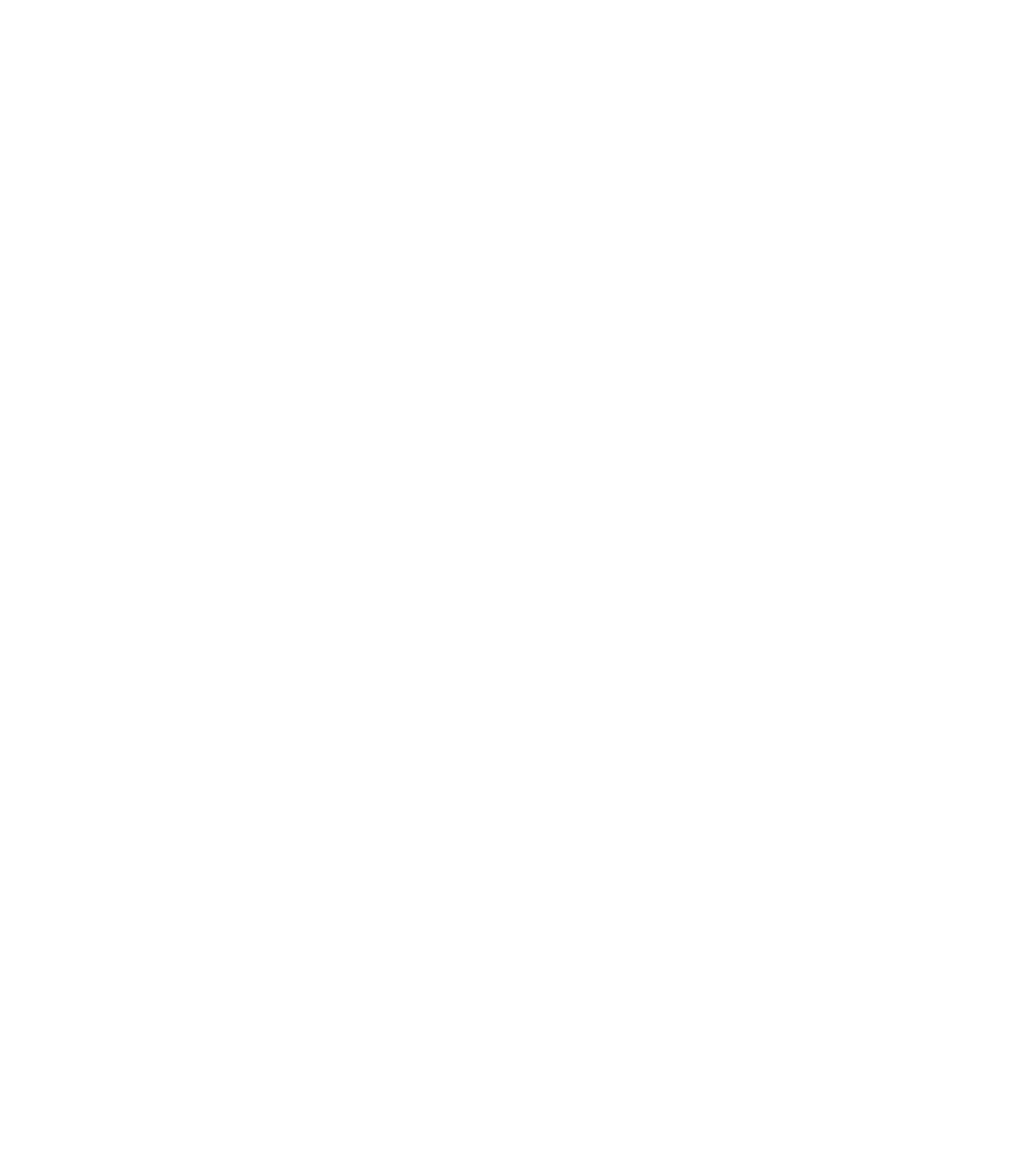
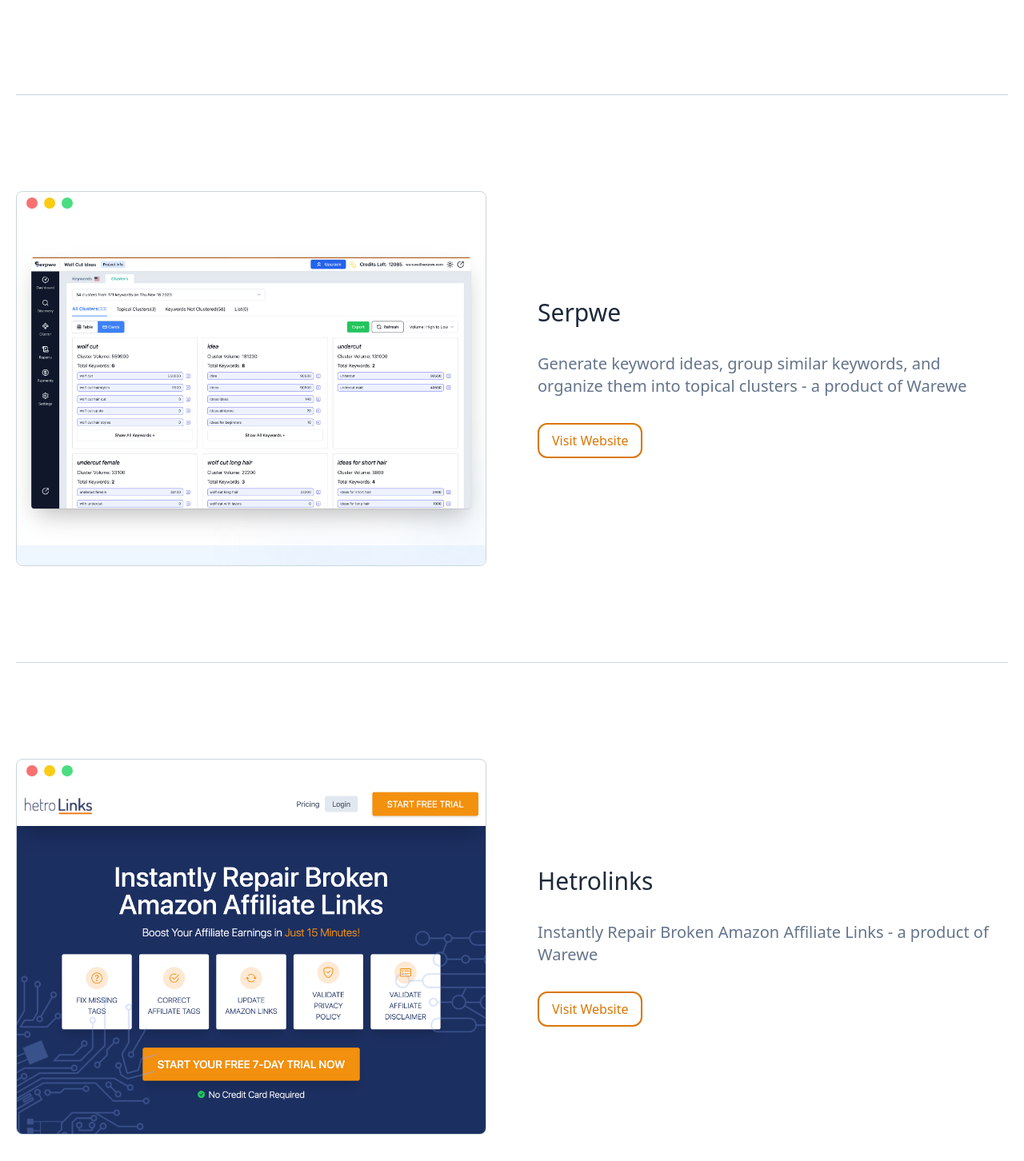
Before and after one commit to nrjdalal/v0.nrjdalal.com, a Next.js app: page / in a window 1280 px wide. Shown: the part 1278-2730 px from the top of the page at 80% size. Before the commit the page ends 1396 px from the top, so only its background shows below. Built offline with nearby package versions, Linux system fonts and the light colour scheme.

Commit message:
more websites

```diff
--- a/src/app/page.tsx
+++ b/src/app/page.tsx
@@ -29,7 +29,7 @@ const Page = () => {
       </div>
 
       {
-        // ~ Skills
+        // ~ rdt.li
       }
       <div className="mx-5 flex flex-col border-t border-slate-300 lg:py-10">
         <div className="grid gap-x-16 gap-y-12 py-20 lg:grid-cols-2">
@@ -39,7 +39,12 @@ const Page = () => {
               <div className="h-3.5 w-3.5 rounded-full bg-yellow-400" />
               <div className="h-3.5 w-3.5 rounded-full bg-green-400" />
             </div>
-            <Image src="/rdt.li.png" alt="Next.js" width={1080} height={1920} />
+            <Image
+              src="/rdt.li.png"
+              alt="Redirect Link"
+              width={1080}
+              height={1920}
+            />
           </div>
 
           <div className="flex flex-col justify-center font-medium">
@@ -60,6 +65,82 @@ const Page = () => {
           </div>
         </div>
       </div>
+
+      {
+        // ~ serpwe.com
+      }
+      <div className="mx-5 flex flex-col border-t border-slate-300 lg:py-10">
+        <div className="grid gap-x-16 gap-y-12 py-20 lg:grid-cols-2">
+          <div className="overflow-hidden rounded-lg border border-slate-300">
+            <div className="bg-slate flex h-7 w-full items-center gap-x-2 px-3">
+              <div className="h-3.5 w-3.5 rounded-full bg-red-400" />
+              <div className="h-3.5 w-3.5 rounded-full bg-yellow-400" />
+              <div className="h-3.5 w-3.5 rounded-full bg-green-400" />
+            </div>
+            <Image
+              src="/serpwe.com.png"
+              alt="Serpwe"
+              width={1080}
+              height={1920}
+            />
+          </div>
+
+          <div className="flex flex-col justify-center font-medium">
+            <h2 className="text-2xl md:text-3xl">Serpwe</h2>
+
+            <p className="pt-8 text-xl text-slate-500">
+              Generate keyword ideas, group similar keywords, and organize them
+              into topical clusters - a product of Warewe
+            </p>
+
+            <Link
+              href={'https://serpwe.com'}
+              target="_blank"
+              className="mt-8 w-max rounded-xl border-2 border-amber-600 px-4 py-2 text-amber-600"
+            >
+              Visit Website
+            </Link>
+          </div>
+        </div>
+      </div>
+
+      {
+        // ~ hetrolink.com
+      }
+      <div className="mx-5 flex flex-col border-t border-slate-300 lg:py-10">
+        <div className="grid gap-x-16 gap-y-12 py-20 lg:grid-cols-2">
+          <div className="overflow-hidden rounded-lg border border-slate-300">
+            <div className="bg-slate flex h-7 w-full items-center gap-x-2 px-3">
+              <div className="h-3.5 w-3.5 rounded-full bg-red-400" />
+              <div className="h-3.5 w-3.5 rounded-full bg-yellow-400" />
+              <div className="h-3.5 w-3.5 rounded-full bg-green-400" />
+            </div>
+            <Image
+              src="/hetrolinks.com.png"
+              alt="Serpwe"
+              width={1080}
+              height={1920}
+            />
+          </div>
+
+          <div className="flex flex-col justify-center font-medium">
+            <h2 className="text-2xl md:text-3xl">Hetrolinks</h2>
+
+            <p className="pt-8 text-xl text-slate-500">
+              Instantly Repair Broken Amazon Affiliate Links - a product of
+              Warewe
+            </p>
+
+            <Link
+              href={'https://hetrolinks.com'}
+              target="_blank"
+              className="mt-8 w-max rounded-xl border-2 border-amber-600 px-4 py-2 text-amber-600"
+            >
+              Visit Website
+            </Link>
+          </div>
+        </div>
+      </div>
     </main>
   )
 }
```
Also changed, not shown: public/hetrolinks.com.png (added), public/serpwe.com.png (added).
